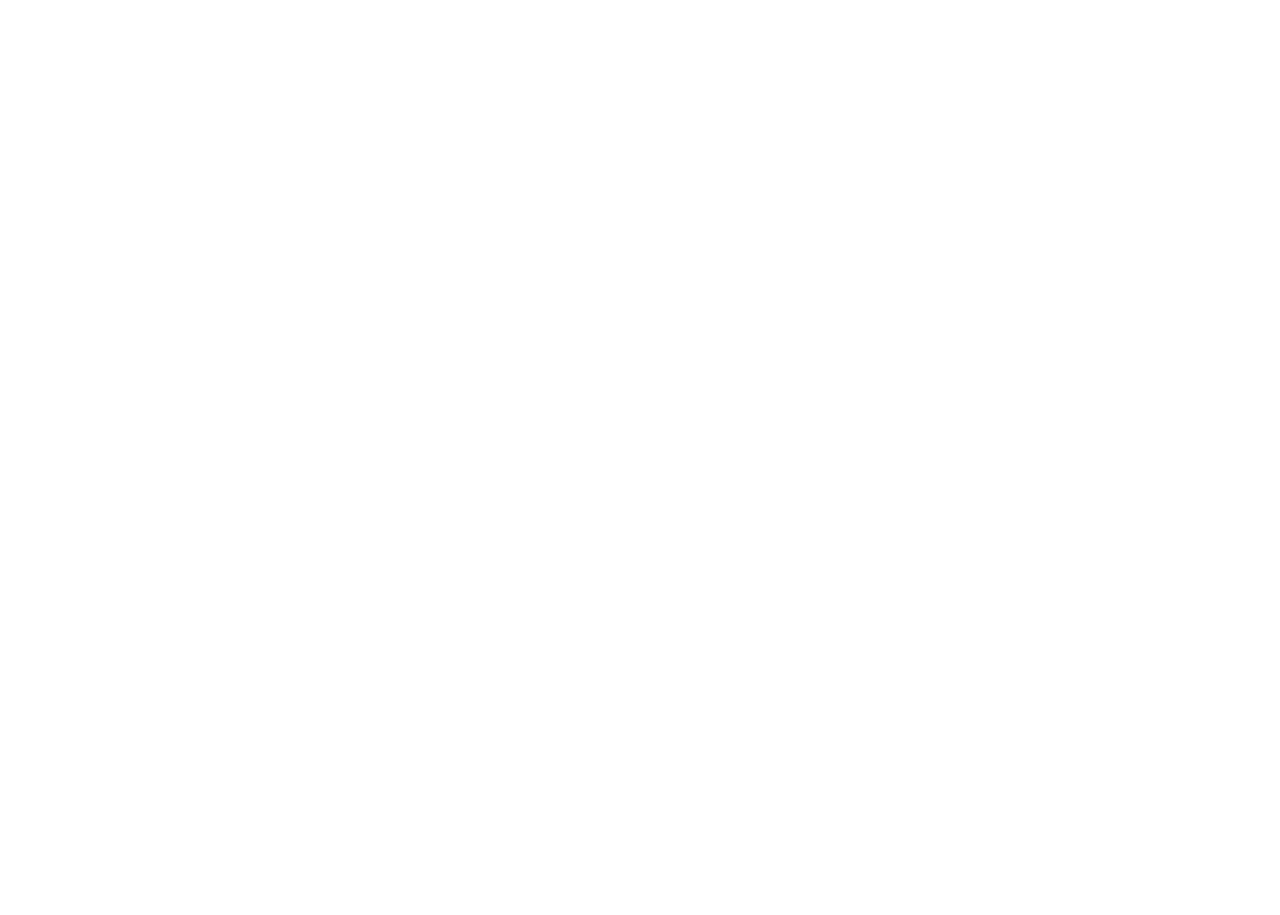
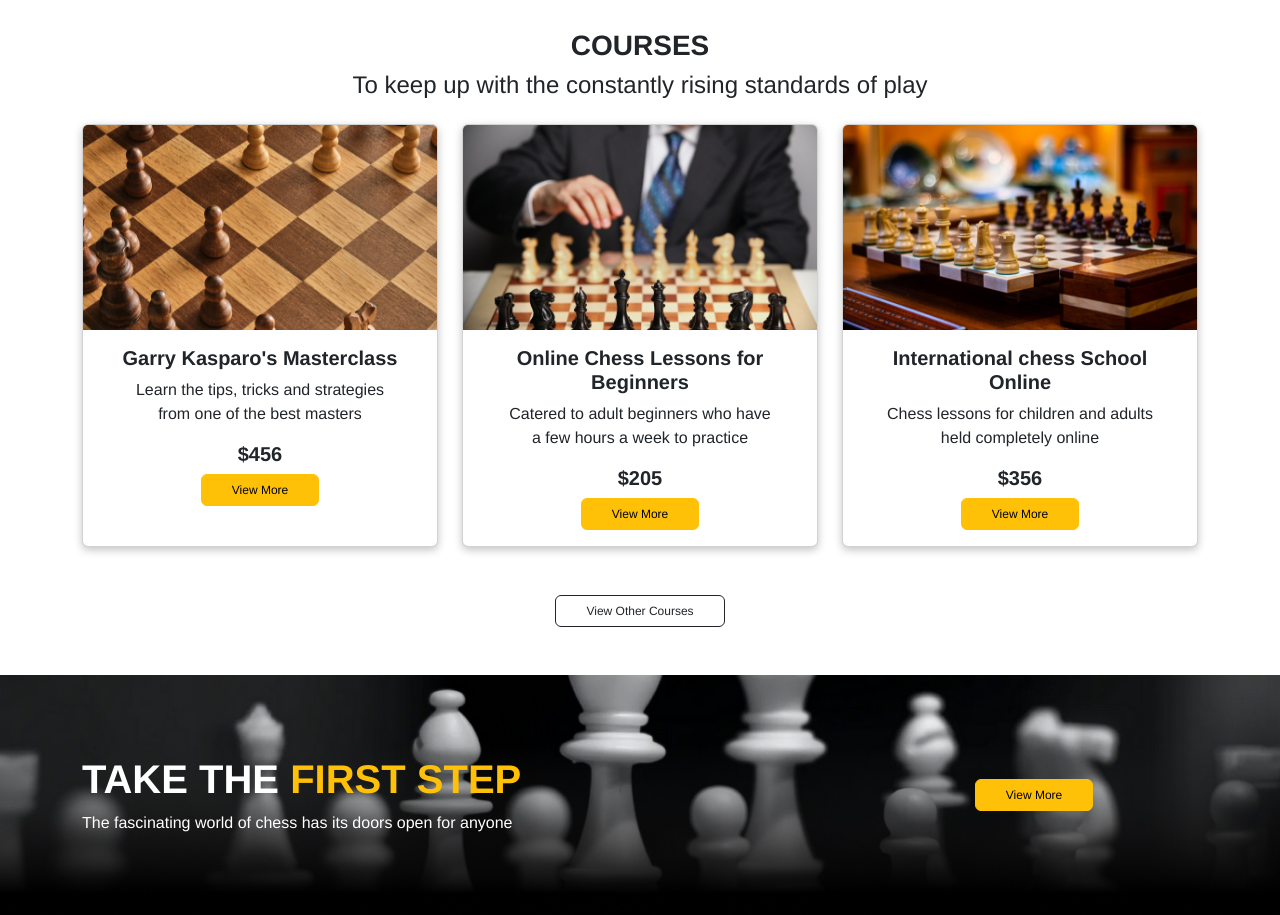
Before and after one commit to GersonMembrillo/proj-html-vuejs, a Vue app: page / in a window 1280 px wide. Shown: the part 1560-2475 px from the top of the page. Before the commit the page ends 1401 px from the top, so only its background shows below. Built offline with nearby package versions, Linux system fonts and the light colour scheme.

Commit message:
add main center & fix main top (work in progress)

```diff
--- a/src/assets/styles/general.scss
+++ b/src/assets/styles/general.scss
@@ -15,4 +15,8 @@ body {
   font-family: 'Helvetica', 'sans-serif';
   // background-color: rgb(85, 85, 85);
   // color: white;
+  .btn {
+      padding: 6px 30px;
+      font-size: 12px;
+    }
 }
--- a/src/components/HeaderComponent.vue
+++ b/src/components/HeaderComponent.vue
@@ -20,7 +20,7 @@
   </div>
   <div class="hero d-flex align-items-center">
     <div class="container text-white">
-      <div class="col-5">
+      <div class="col-4">
         <span class="badge rounded-pill text-bg-warning text-uppercase mb-3 fw-normal">Welcome</span>
           <h1 class="text-uppercase fw-bold">Academic Chess for <span class="text-warning fst-italic">everyone</span></h1>
           <p class="text-white">We are dedicate to broadening and developing chess as art, recreation, and as a significant element of culture in Northern California.</p>
@@ -53,7 +53,7 @@ export default {
     background-image: url('../assets/images/mt-2236-home-bg1.jpg');
     background-size: cover;
     width: 100%;
-    height: 500px;
+    height: 640px;
     position: relative;
   }
 
@@ -78,8 +78,4 @@ export default {
       padding: 5px 30px;
     }
 
-
-
-
-
 </style>
--- a/src/components/MainCenter.vue
+++ b/src/components/MainCenter.vue
@@ -1,9 +1,64 @@
-<template></template>
+<template>
+  <div class="top container my-5">
+    <h3 class="text-uppercase text-center fw-bold">Courses</h3>
+    <h4 class="text-center fw-lighter mb-4">To keep up with the constantly rising standards of play</h4>
+    <div class="row d-flex">
+      <div class="col-4" v-for="(card, index) in cards" :key="index">
+        <div class="card h-100">
+          <img :src="card.src" class="card-img-top" :alt="card.title">
+          <div class="card-body text-center">
+            <h5 class="card-title fw-bold">{{card.title}}</h5>
+            <p class="card-text fw-light mx-4">{{card.text}}</p>
+            <h5 class="card-price fw-bold">{{ card.price }}</h5>
+            <a :href="card.href" class="btn btn-warning">View More</a>
+          </div>
+        </div>
+      </div>
+    </div>
+    <div class="button text-center my-5">
+      <button type="button" class="btn btn-outline-dark">View Other Courses</button>
+    </div>
+  </div>
+  <div class="bottom d-flex">
+    <div class="container d-flex align-items-center">
+      <div class="left">
+        <h1 class="text-uppercase text-white fw-bold">take the <span class="text-warning">first step</span></h1>
+        <p class="text-white fw-light mb-0">The fascinating world of chess has its doors open for anyone</p>
+      </div>
+      <div class="right">
+        <button type="button" class="btn btn-warning">View More</button>
+      </div>
+    </div>
+  </div>
+</template>
 
 <script>
+import { mainCenterCards } from '../data/data'
+
 export default {
-  name: 'MainCenter'
+  name: 'MainCenter',
+  data() {
+    return {
+      cards: mainCenterCards,
+    }
+  }
 }
 </script>
 
-<style lang="scss" scoped></style>
+<style lang="scss" scoped>
+
+.card {
+  box-shadow: rgba(0, 0, 0, 0.24) 0px 3px 8px;
+}
+
+.bottom {
+  background-image: url('../assets/images/mt-2236-home-bg2.jpg');
+  background-size: cover;
+  width: 100%;
+  height: 240px;
+}
+
+.left {
+  width: 80%;
+}
+</style>
--- a/src/components/MainTop.vue
+++ b/src/components/MainTop.vue
@@ -30,16 +30,15 @@
         </div>
       </div>
       <div class="down bg-warning">
-        <div class="container d-flex justify-content-between align-items-center">
-          <div class="d-flex">
+        <div class="container d-flex align-items-center">
+          <div class="d-flex left">
             <img src="../assets/images/mt-2236-home-icon5.png" alt="mt-2236-home-icon5.png" class="m-4">
-            <div class="middle-text mx-4">
+            <div class="middle-text ms-4">
               <h3 class="text-uppercase fw-bold">play & learn</h3>
               <p class="mb-0 fw-light">Take a look into our day to day life here at Chess School</p>
             </div>
           </div>
-
-          <div class="m-4">
+          <div class="right">
             <button type="button" class="btn btn-outline-dark">Learn More</button>
           </div>
 
@@ -50,15 +49,15 @@
 
 <script>
 import { mainTopList } from '../data/data';
-import { mainTopServiceCards } from '../data/data'
-import { mainTopImages } from '../data/data'
+import { mainTopCards } from '../data/data';
+import { mainTopImages } from '../data/data';
 
 export default {
   name: 'MainTop',
   data() {
     return {
       proList: mainTopList,
-      services: mainTopServiceCards,
+      services: mainTopCards,
       images: mainTopImages,
     }
   }
@@ -69,11 +68,6 @@ export default {
   .top ul{
     list-style-image: url('../assets/images/mt-2236-home-icon-bullet.png');
   }
-
-  .btn {
-        padding: 6px 30px;
-        font-size: 12px;
-      }
 
   .card {
     width: 48%;
@@ -102,4 +96,8 @@ export default {
     }
     }
   }
+
+  .left {
+    width: 80%;
+  }
 </style>
--- a/src/data/data.js
+++ b/src/data/data.js
@@ -42,7 +42,7 @@ const mainTopList = [
 	'Regulate emotions',
 	'Learn to pay attention to details',
 ];
-const mainTopServiceCards = [
+const mainTopCards = [
 	{
 		src: '../../public/images/mt-2236-home-icon1.png',
 		title: 'Various Age Groups',
@@ -70,5 +70,28 @@ const mainTopImages = [
 	'../../public/images/mt-2236-home-gallery3.jpg',
 	'../../public/images/mt-2236-home-gallery4.jpg',
 ];
+const mainCenterCards = [
+	{
+		src: '../../public/images/mt-2236-home-img1.jpg',
+		title: "Garry Kasparo's Masterclass",
+		text: 'Learn the tips, tricks and strategies from one of the best masters',
+		price: '$456',
+		href: '#',
+	},
+	{
+		src: '../../public/images/mt-2236-home-img2.jpg',
+		title: 'Online Chess Lessons for Beginners',
+		text: 'Catered to adult beginners who have a few hours a week to practice',
+		price: '$205',
+		href: '#',
+	},
+	{
+		src: '../../public/images/mt-2236-home-img3.jpg',
+		title: 'International chess School Online',
+		text: 'Chess lessons for children and adults held completely online',
+		price: '$356',
+		href: '#',
+	},
+];
 
-export { headerList, mainTopList, mainTopServiceCards, mainTopImages };
+export { headerList, mainTopList, mainTopCards, mainTopImages, mainCenterCards };
```
